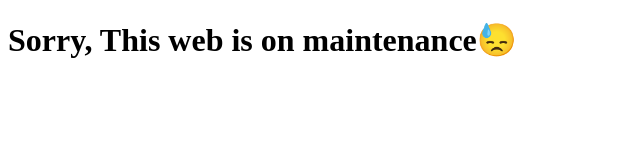
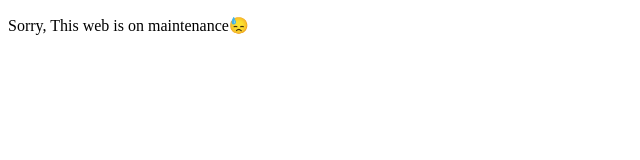
Before and after one commit to iamtonkla/iamtonkla.github.io, a plain HTML site: page index.html in a window 1280 px wide. Shown: the whole page, without its empty margins (0-640 px from the left). Drawn offline with Linux system fonts and the light colour scheme.

Commit message:
Maintenance in progress

```diff
--- a/index.html
+++ b/index.html
@@ -7,7 +7,7 @@
 </head>
 <body>
 
-    <h1>          Sorry, This web is on maintenance😓          </h1>
+    <p>          Sorry, This web is on maintenance😓          </p>
 
 
 </body>
```
